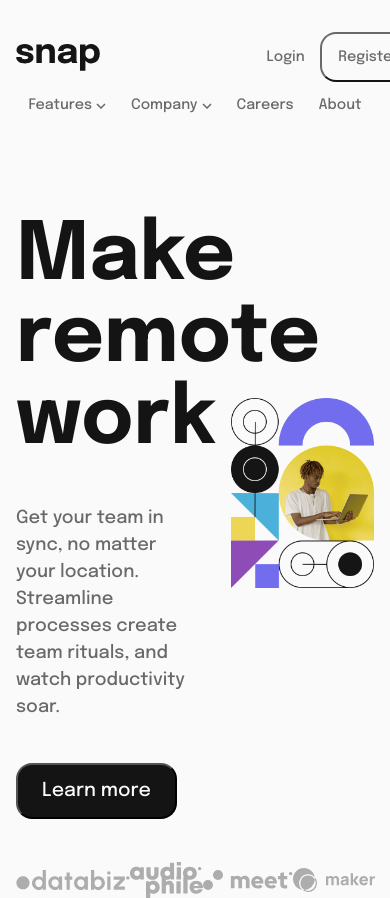
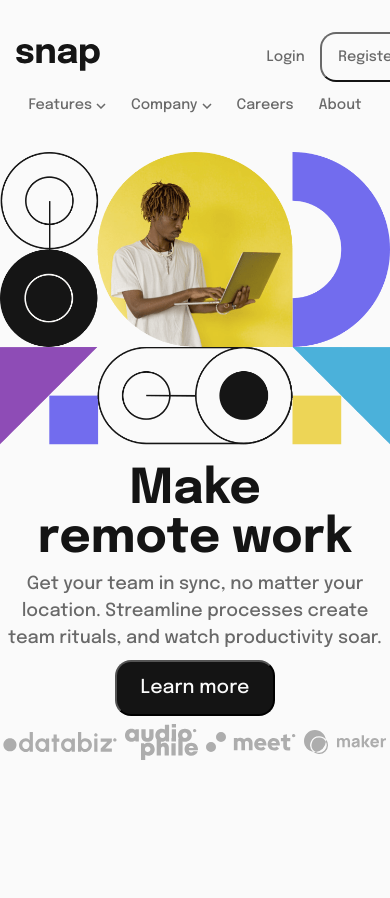
Before and after one commit to talhaejaz07/fm-dropdown-navigation, a React (Create React App) app: page / in a window 390 px wide. Shown: the top 898 px of the page. After the commit the page ends 844 px from the top, so only its background shows below. Built offline with nearby package versions, Linux system fonts and the light colour scheme.

Commit message:
mobile started
only navigation bar remaining

```diff
--- a/src/components/Hero/Hero.jsx
+++ b/src/components/Hero/Hero.jsx
@@ -1,6 +1,7 @@
 import React from "react";
 import "./HeroStyles.css";
 import ImageDesktop from "../../images/image-hero-desktop.png";
+import ImageMobile from "../../images/image-hero-mobile.png";
 
 import DataBiz from "../../images/client-databiz.svg";
 import AudioPhile from "../../images/client-audiophile.svg";
@@ -27,7 +28,11 @@ export const Hero = () => {
           <img src={Maker} alt="Maker" />
         </div>
       </div>
-      <img className="hero-image-desktop" src={ImageDesktop} alt="HeroImage" />
+      <picture>
+        <source srcset={ImageDesktop} media="(min-width: 577px)" />
+        <source srcset={ImageMobile} media="(max-width: 576px)" />
+        <img className="hero-image" src={ImageDesktop} alt="HeroImage" />
+      </picture>
     </section>
   );
 };
--- a/src/components/Hero/HeroStyles.css
+++ b/src/components/Hero/HeroStyles.css
@@ -51,6 +51,40 @@ p {
   margin-right: 30%;
 }
 
-.hero-image-desktop {
+.hero-image {
   width: 100%;
 }
+
+@media only screen and (max-width: 36rem) {
+  .hero-grid {
+    display: flex;
+    flex-direction: column-reverse;
+    gap: 1rem;
+  }
+
+  .hero-image {
+    width: calc(100% + 2rem);
+    margin-left: -1rem;
+  }
+
+  .hero-description {
+    margin-top: 0;
+    margin-right: 0;
+    gap: 0.5rem;
+    align-items: center;
+  }
+
+  h1 {
+    font-size: 3rem;
+    text-align: center;
+  }
+
+  p {
+    text-align: center;
+  }
+
+  .logo-list {
+    margin-right: 0;
+    gap: 0.5rem;
+  }
+}
```
Also changed, not shown: src/images/image-hero-mobile.png (renamed from Design Files/images/image-hero-mobile.png).
